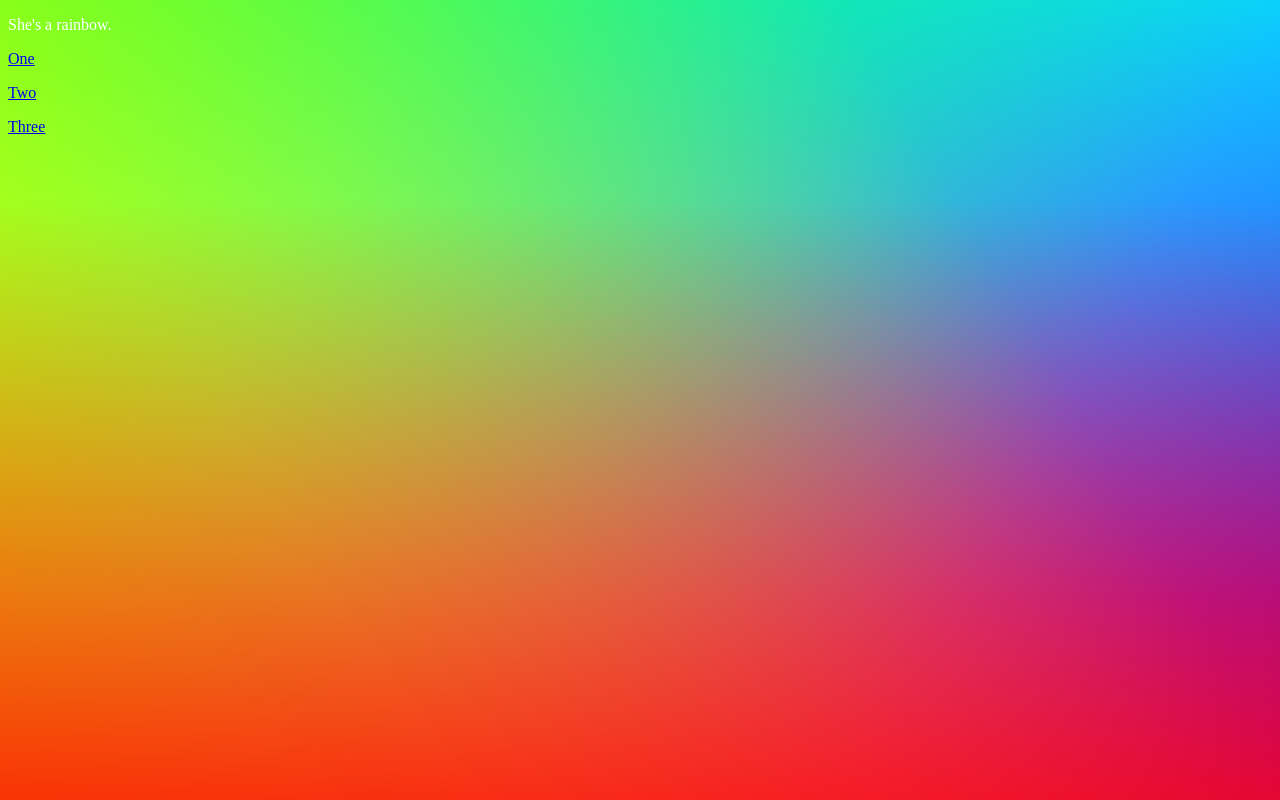
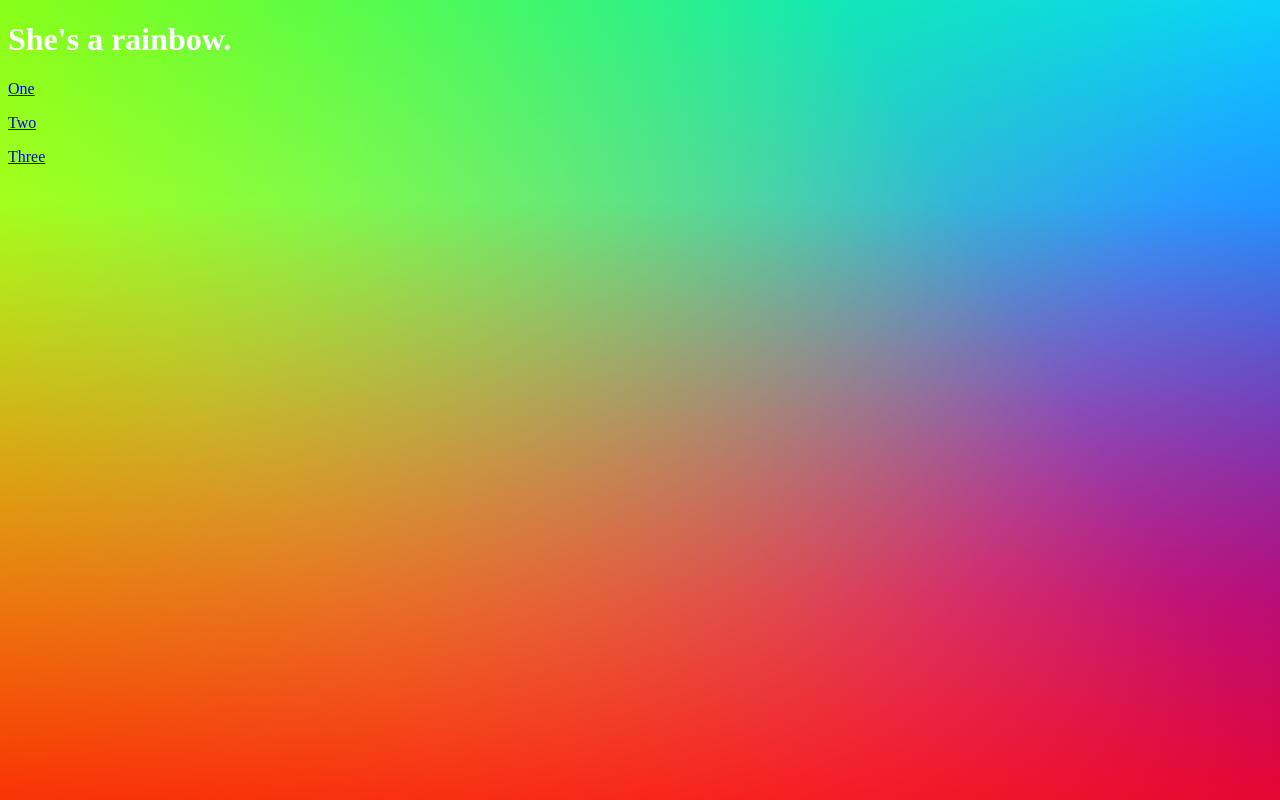
Before and after one commit to maridew/rainbow, a plain HTML site: page index.html in a window 1280 px wide. Drawn offline with Linux system fonts and the light colour scheme.

Commit message:
Add files via upload

```diff
--- a/index.html
+++ b/index.html
@@ -5,7 +5,7 @@
 <title>Marissa</title>
 </head>
 <body>
-<p>She's a rainbow.</p>
+<h1>She's a rainbow.</h1>
 
 <p><a href="/rainbow/one.html">One</a></p>
 <p><a href="/rainbow/two.html">Two</a></p>
```
